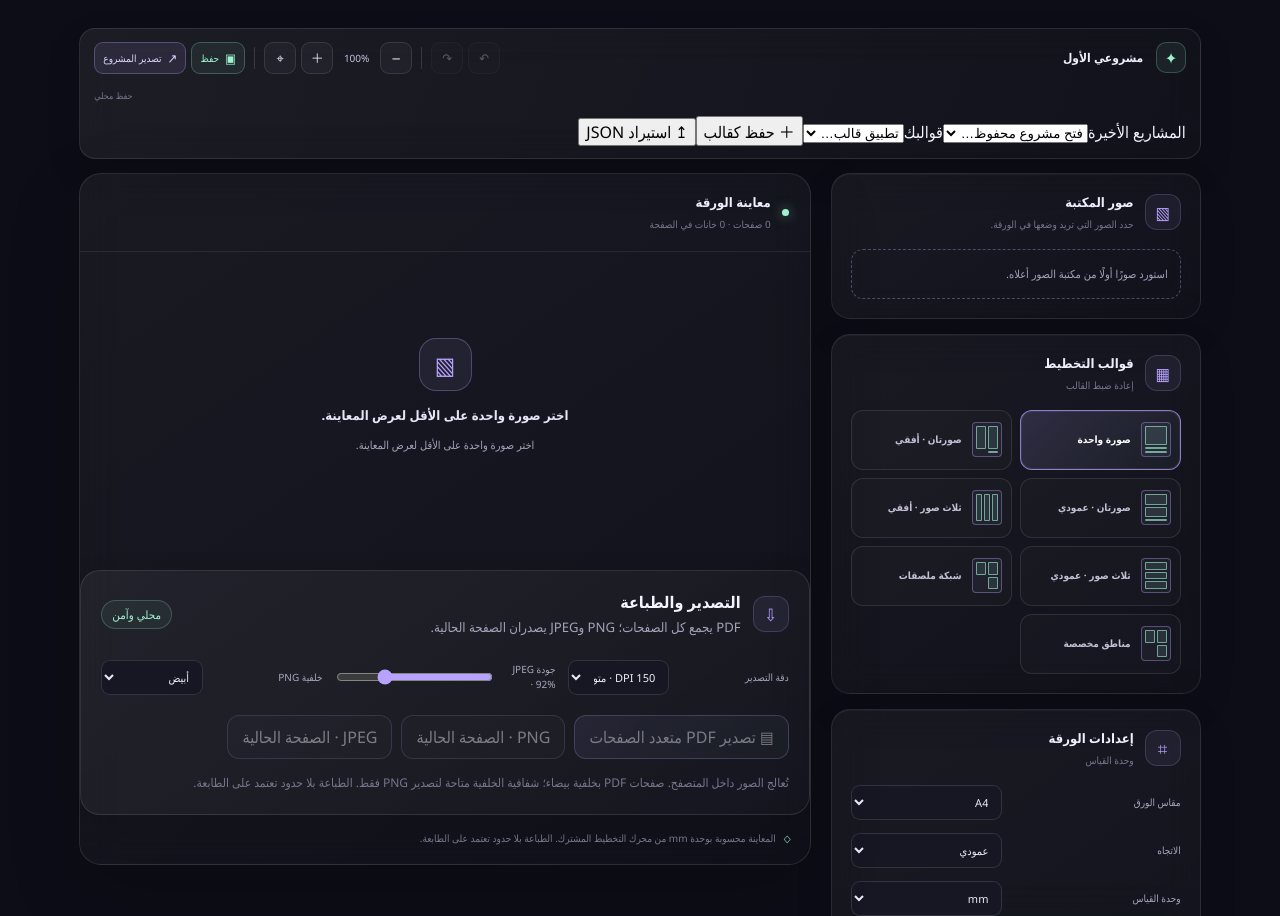
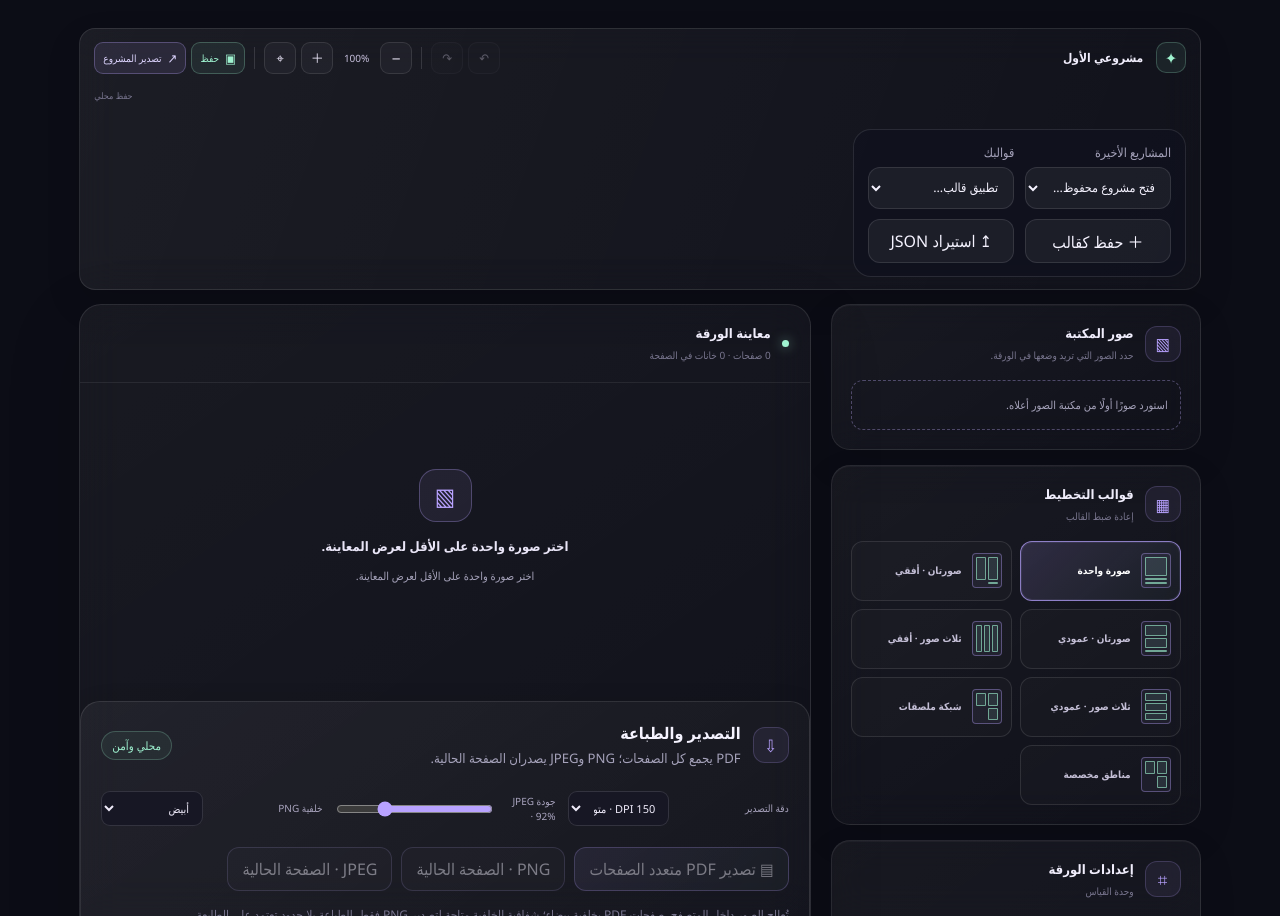
Before and after one commit to majd7772233-a11y/waraqati, a React (Vite) app: page / in a window 1280 px wide. Shown: the part 1685-2601 px from the top of the page. Built offline with nearby package versions, Linux system fonts and the light colour scheme.

Commit message:
Style the local project and template workspace

```diff
--- a/src/styles.css
+++ b/src/styles.css
@@ -539,3 +539,68 @@ h1 { position: relative; max-width: 680px; font-size: clamp(44px,5.3vw,76px); li
 @media(max-width:850px) { .feature-layout { grid-template-columns:1fr; } .feature-image-picker { grid-template-columns:repeat(2,minmax(0,1fr)); max-height:360px; } .feature-image-choice { grid-template-columns:40px minmax(0,1fr) 22px; gap:7px; } .feature-image-choice img { width:40px; height:40px; } }
 @media(max-width:560px) { .feature-studio { padding:14px; border-radius:18px; } .feature-heading { display:grid; } .feature-local-badge { justify-self:start; } .feature-controls { grid-template-columns:repeat(2,minmax(0,1fr)); gap:10px; } .feature-field-wide { grid-column:span 2; } .feature-image-picker { grid-template-columns:1fr; } .feature-actions { display:grid; grid-template-columns:1fr; } .feature-actions button { width:100%; } .batch-output-card { align-items:flex-start; } }
 @media(prefers-reduced-motion:reduce) { .feature-studio * { scroll-behavior:auto!important; transition:none!important; animation:none!important; } }
+
+
+/* Local projects, saved templates, and offline workspace */
+.editor-workspace-actions {
+  display: grid;
+  grid-template-columns: repeat(2, minmax(0, 1fr));
+  gap: 0.65rem;
+  margin-top: 0.85rem;
+  padding: 0.85rem;
+  border: 1px solid var(--line, rgba(255,255,255,.12));
+  border-radius: 18px;
+  background: rgba(15, 17, 31, .56);
+}
+.editor-workspace-actions > button,
+.workspace-select-label select {
+  width: 100%;
+  min-width: 0;
+  min-height: 42px;
+  border: 1px solid var(--line, rgba(255,255,255,.14));
+  border-radius: 12px;
+  padding: .55rem .7rem;
+  color: inherit;
+  background: rgba(255,255,255,.055);
+  font: inherit;
+}
+.editor-workspace-actions > button {
+  cursor: pointer;
+  transition: background .18s ease, border-color .18s ease, transform .18s ease;
+}
+.editor-workspace-actions > button:hover {
+  background: rgba(151, 121, 255, .16);
+  border-color: rgba(151, 121, 255, .48);
+}
+.editor-workspace-actions > button:focus-visible,
+.workspace-select-label select:focus-visible {
+  outline: 2px solid #b8a5ff;
+  outline-offset: 3px;
+}
+.workspace-select-label {
+  display: grid;
+  min-width: 0;
+  gap: .35rem;
+  color: var(--muted, #b5b4c9);
+  font-size: .78rem;
+}
+.workspace-select-label select {
+  color: var(--text, #f4f1ff);
+}
+.workspace-select-label option {
+  color: #171525;
+  background: #fff;
+}
+.workspace-message {
+  margin: .65rem .2rem 0;
+  color: var(--muted, #b5b4c9);
+  font-size: .82rem;
+  line-height: 1.6;
+}
+@media (max-width: 560px) {
+  .editor-workspace-actions { grid-template-columns: minmax(0, 1fr); padding: .7rem; }
+  .editor-workspace-actions > button { min-height: 46px; }
+}
+@media (prefers-reduced-motion: reduce) {
+  .editor-workspace-actions > button { transition: none; }
+}
```
